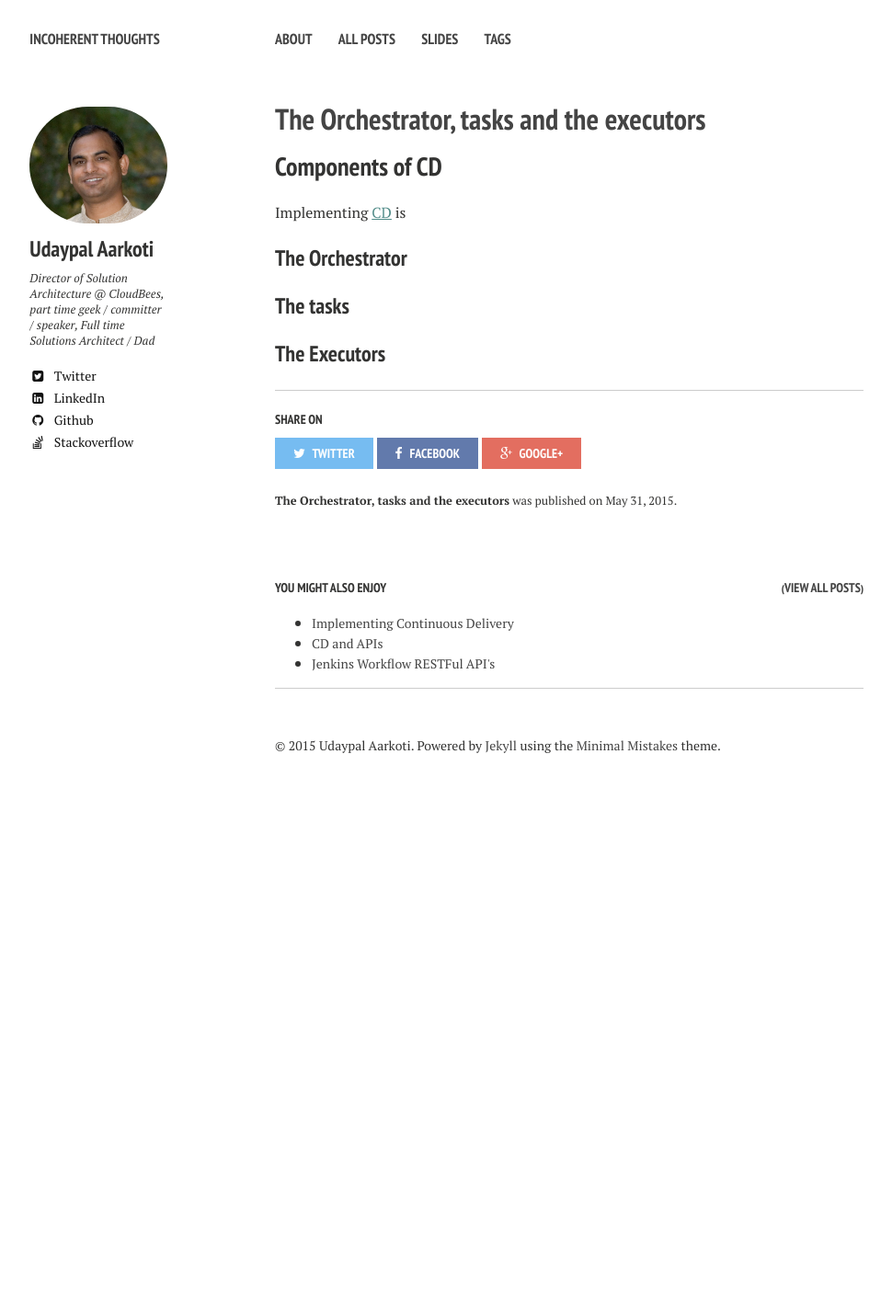
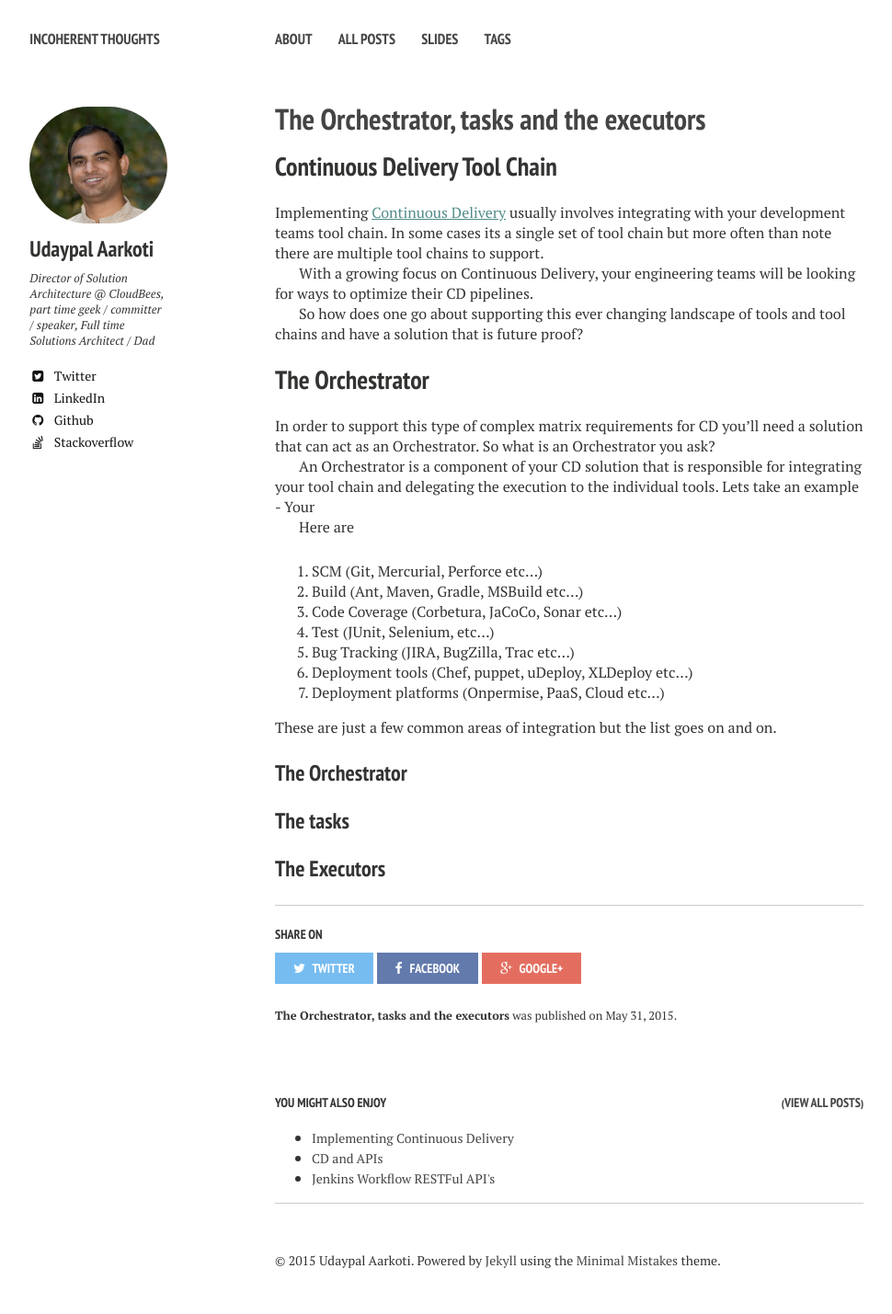
Before and after one commit to uaarkoti/uaarkoti.github.io, a Jekyll site: the page built from _posts/2015-05-30-the-orchestrator-tasks-and-the-executors.markdown, in a window 1280 px wide. Shown: the whole page at 92% size, without its empty margins (21-991 px from the left). Built offline with Jekyll 4.4.1, drawn with Linux system fonts in a browser that asks for light colours; nearby versions of some CDN libraries; before the commit the page ends 900 px from its top, so only the background shows below that.

Commit message:
Updated 1

```diff
--- a/_posts/2015-05-30-the-orchestrator-tasks-and-the-executors.markdown
+++ b/_posts/2015-05-30-the-orchestrator-tasks-and-the-executors.markdown
@@ -1,7 +1,7 @@
 ---
 layout: post
 title: "The Orchestrator, tasks and the executors"
-description: ""
+description: "Continuous delivery involves integrating with several tool chains. What does it take to support all the tool chains?"
 modified:
 categories:
 excerpt:
@@ -10,8 +10,31 @@ image:
   feature:
 date: 2015-05-30T23:09:47-07:00
 ---
-## Components of CD
-Implementing [CD](http://en.wikipedia.org/wiki/Continuous_delivery) is
+## Continuous Delivery Tool Chain
+Implementing [Continuous Delivery](http://en.wikipedia.org/wiki/Continuous_delivery) usually involves integrating with your development teams tool chain. In some cases its a single set of tool chain but more often than note there are multiple tool chains to support.
+
+With a growing focus on Continuous Delivery, your engineering teams will be looking for ways to optimize their CD pipelines.
+
+So how does one go about supporting this ever changing landscape of tools and tool chains and have a solution that is future proof?
+
+## The Orchestrator
+
+In order to support this type of complex matrix requirements for CD you'll need a solution that can act as an Orchestrator. So what is an Orchestrator you ask?
+
+An Orchestrator is a component of your CD solution that is responsible for integrating your tool chain and delegating the execution to the individual tools. Lets take an example - Your
+
+
+Here are
+
+1. SCM (Git, Mercurial, Perforce etc...)
+2. Build (Ant, Maven, Gradle, MSBuild etc...)
+3. Code Coverage (Corbetura, JaCoCo, Sonar etc...)
+4. Test (JUnit, Selenium, etc...)
+5. Bug Tracking (JIRA, BugZilla, Trac etc...)
+6. Deployment tools (Chef, puppet, uDeploy, XLDeploy etc...)
+7. Deployment platforms (Onpermise, PaaS, Cloud etc...)
+
+These are just a few common areas of integration but the list goes on and on.
 
 ### The Orchestrator
 
```
